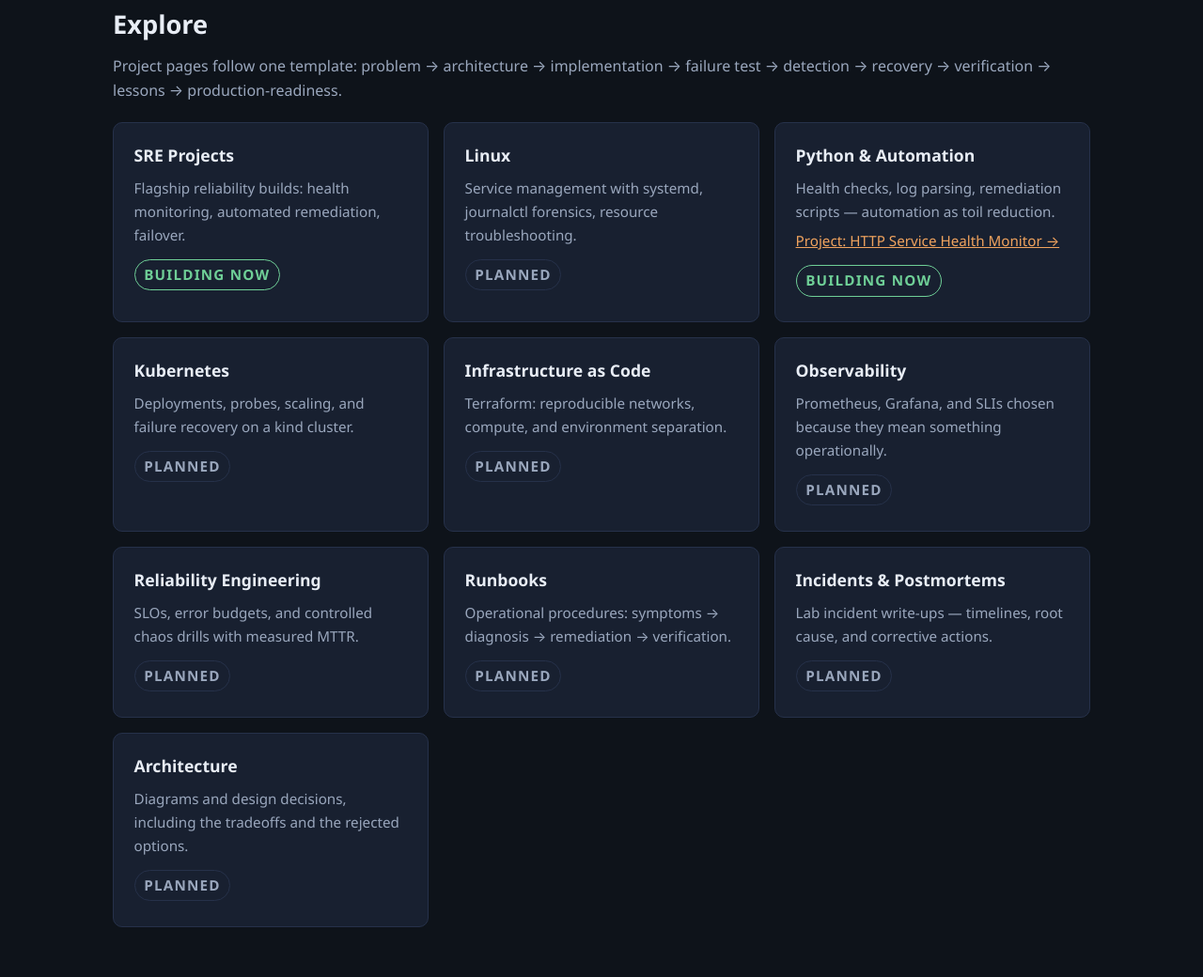
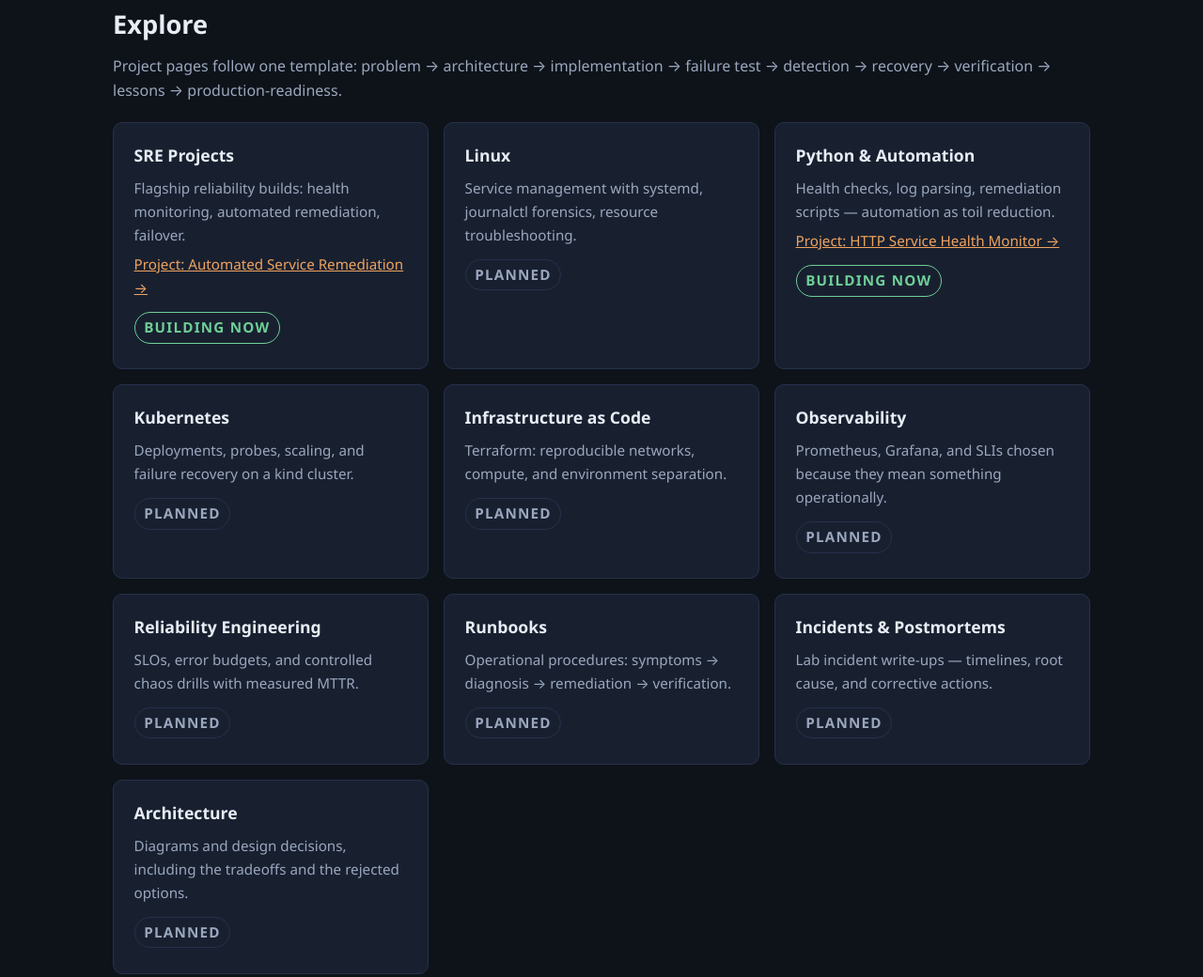
Before and after one commit to BraenDev/sre-portfolio, a plain HTML site: page index.html in a window 1280 px wide. Shown: the part 1460-2500 px from the top of the page at 94% size. Drawn offline with Linux system fonts and the light colour scheme.

Commit message:
Update SRE Projects card with project link
Added a link to the Automated Service Remediation project in the SRE Projects card.

```diff
--- a/index.html
+++ b/index.html
@@ -83,7 +83,7 @@
     <p class="section-sub">Project pages follow one template: problem → architecture → implementation →
       failure test → detection → recovery → verification → lessons → production-readiness.</p>
     <div class="cards">
-      <article class="card"><h3>SRE Projects</h3><p>Flagship reliability builds: health monitoring, automated remediation, failover.</p><p class="status building">Building now</p></article>
+      <article class="card"><h3>SRE Projects</h3><p>Flagship reliability builds: health monitoring, automated remediation, failover.</p><p><a href="projects/automated-remediation.html" style="color:var(--accent);">Project: Automated Service Remediation →</a></p><p class="status building">Building now</p></article>
       <article class="card"><h3>Linux</h3><p>Service management with systemd, journalctl forensics, resource troubleshooting.</p><p class="status planned">Planned</p></article>
       <article class="card"><h3>Python &amp; Automation</h3><p>Health checks, log parsing, remediation scripts — automation as toil reduction.</p><p><a href="projects/health-monitoring.html" style="color:var(--accent);">Project: HTTP Service Health Monitor →</a></p><p class="status building">Building now</p></article>
       <article class="card"><h3>Kubernetes</h3><p>Deployments, probes, scaling, and failure recovery on a kind cluster.</p><p class="status planned">Planned</p></article>
```
